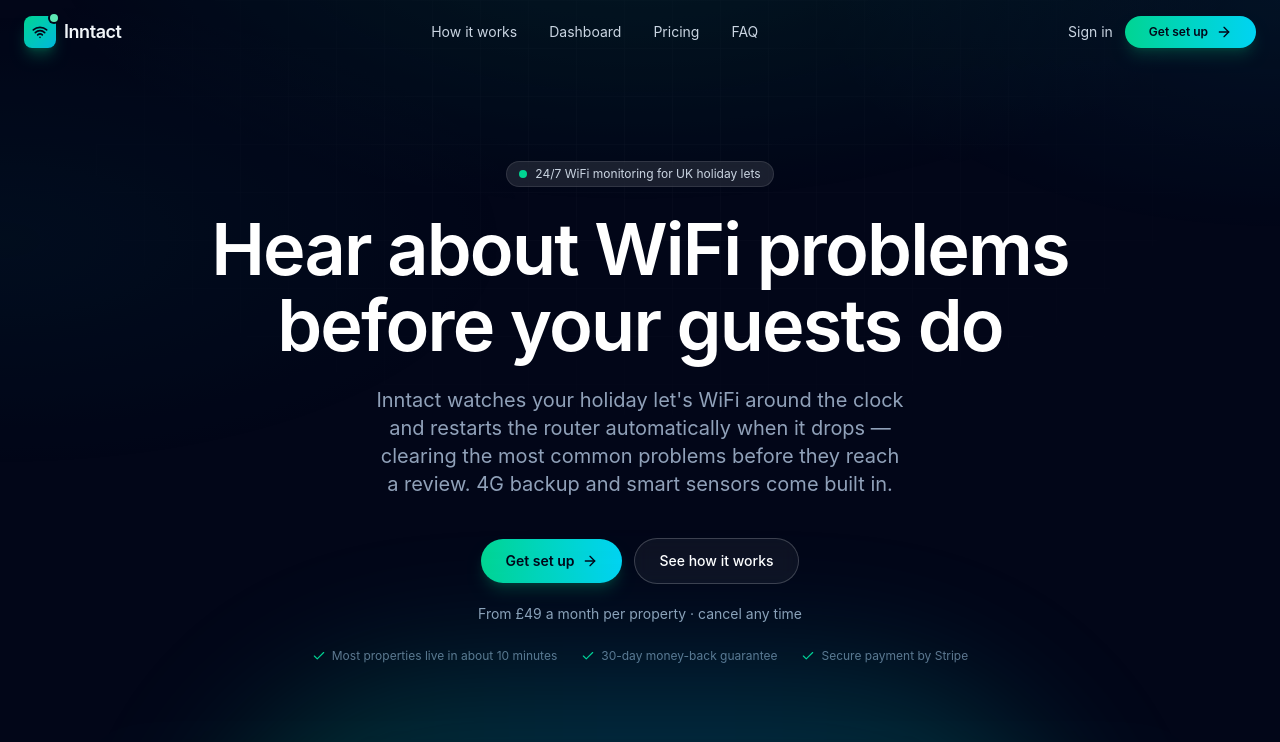
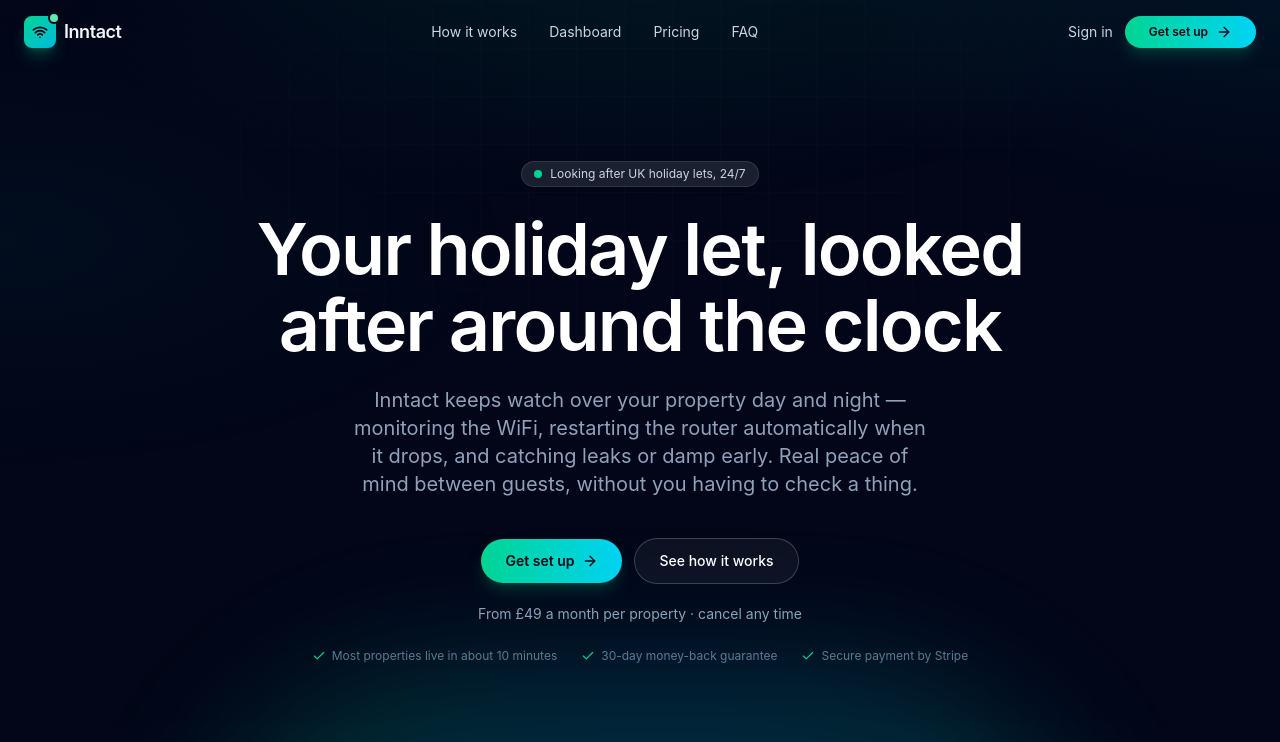
Before and after one commit to Inntact/inntact, a React (Vite) app: page / in a window 1280 px wide. Shown: the top 742 px of the page. Built offline with nearby package versions, Linux system fonts and the light colour scheme; no server answers.

Commit message:
Reframe hero around peace of mind; remove address from footer

```diff
--- a/src/App.full.jsx
+++ b/src/App.full.jsx
@@ -343,13 +343,13 @@ export default function InntactHomepage() {
         <div className="mx-auto max-w-5xl text-center">
           <div className="mb-6 inline-flex items-center gap-2 rounded-full border border-white/10 bg-white/10 px-3 py-1 text-xs text-slate-300 backdrop-blur-sm">
             <Pulse color="bg-emerald-400" />
-            24/7 WiFi monitoring for UK holiday lets
+            Looking after UK holiday lets, 24/7
           </div>
           <h1 className="mx-auto max-w-4xl text-balance text-5xl font-semibold tracking-tight text-white sm:text-6xl md:text-7xl" style={{ lineHeight: 1.05 }}>
-            Hear about WiFi problems before your guests do
+            Your holiday let, looked after around the clock
           </h1>
           <p className="mx-auto mt-6 max-w-2xl text-balance text-lg text-slate-400 sm:text-xl">
-            Inntact watches your holiday let's WiFi around the clock and restarts the router automatically when it drops — clearing the most common problems before they reach a review. 4G backup and smart sensors come built in.
+            Inntact keeps watch over your property day and night — monitoring the WiFi, restarting the router automatically when it drops, and catching leaks or damp early. Real peace of mind between guests, without you having to check a thing.
           </p>
           <div className="mt-10 flex flex-col items-center justify-center gap-3 sm:flex-row">
             <GlowButton primary href="/signup">Get set up</GlowButton>
@@ -610,7 +610,7 @@ export default function InntactHomepage() {
             <a href="/privacy" className="transition hover:text-white">Privacy</a>
             <a href="/terms" className="transition hover:text-white">Terms</a>
           </div>
-          <div className="text-xs text-slate-500">© {new Date().getFullYear()} Inntact Ltd · Company no. 17140019 · 14 Tarn Moor Crescent, Skipton, BD23 1LT</div>
+          <div className="text-xs text-slate-500">© {new Date().getFullYear()} Inntact Ltd · Company no. 17140019</div>
         </div>
       </footer>
     </div>
```
